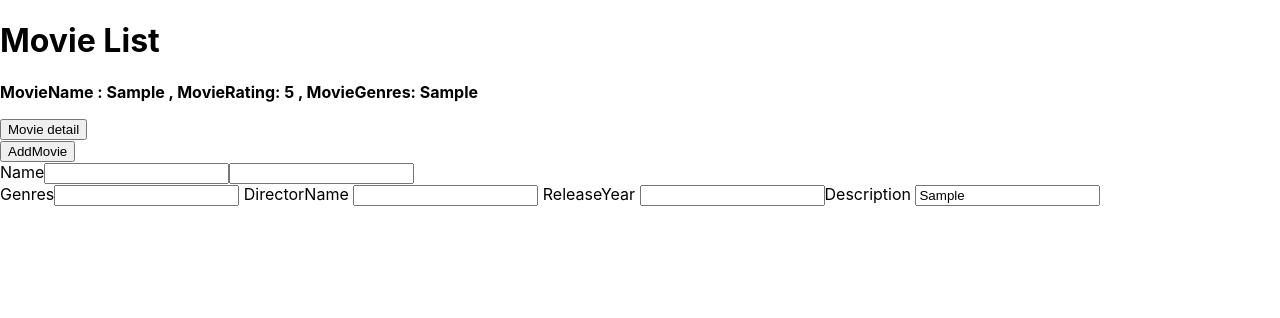
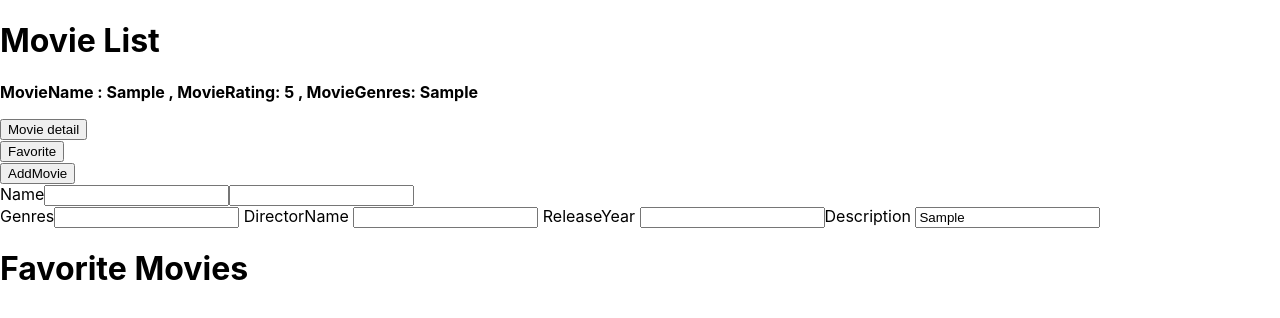
Before and after one commit to Fikerte-T/movie-app, a React (Create React App) app: page / in a window 1280 px wide. Both pictures are taken after typing "Sample", "5", "Sample", "Sample", "Sample", "Sample" into the empty fields and a click on the button "AddMovie". Shown: the top 318 px of the page. Built offline with nearby package versions, Linux system fonts and the light colour scheme.

Commit message:
Favorite feature

```diff
--- a/src/App.js
+++ b/src/App.js
@@ -4,6 +4,7 @@ import React from "react"
 import AddMovie from './component/AddMovie'
 import MovieList from './component/MovieList'
 import AddDetail from './component/AddDetail';
+import FavoriteMovie from './component/FavoriteMovie'
 
 class App extends React.Component {
 
@@ -11,9 +12,9 @@ class App extends React.Component {
     movieList: []
      }
 
-  addMovie =( name,rating, genres, directorName)=>{
+  addMovie =( name,rating, genres, directorName, isFavorite = false)=>{
     const newmovieList=[...this.state.movieList]
-    const item ={name, rating, genres, directorName }
+    const item ={name, rating, genres, directorName, isFavorite }
     newmovieList.push(item)
     this.setState({movieList: newmovieList})
 
@@ -21,15 +22,33 @@ class App extends React.Component {
   handleChange = () =>{
     this.setState({isMovieDetail: !this.state.isMovieDetail})
   }
+  handleFavorite = (name) => {
+    this.setState((prevState) => ({
+      movieList: prevState.movieList.map((movie) => {
+        if (movie.name === name) {
+          return {
+            ...movie,
+            isFavorite: !movie.isFavorite,
+          };
+        }
+        return movie;
+      }),
+    }));
+  }
+
 
   render(){
-    console.log("hi")
     return (
     <>
         <div>
-        <MovieList movieList={this.state.movieList} />
+        <MovieList movieList={this.state.movieList}
+         addFavorite = {this.handleFavorite}
+        />
         <AddMovie movieList={this.state.movieList}
           addMovie = {this.addMovie}
+        />
+        <FavoriteMovie movieList={this.state.movieList}
+
         />
         </div>
 
--- a/src/component/DisplayMovie.js
+++ b/src/component/DisplayMovie.js
@@ -19,6 +19,7 @@ render(){
                 <b> {this.props.movieEach.index}</b>
             </p>
             <AddDetail movieEach={this.props.movieEach} />
+            <button onClick = {() => {this.props.addFavorite(this.props.movieEach.name)}}>Favorite</button>
         </div>
     </>
     )
--- a/src/component/FavoriteMovie.js
+++ b/src/component/FavoriteMovie.js
@@ -0,0 +1,37 @@
+import React from "react"
+import MovieDetail from './MovieDetail'
+import AddDetail from './AddDetail'
+
+class FavoriteMovie extends React.Component{
+
+render(){
+    console.log(this.props.movieList)
+    if((this.props.movieList.length) <= 0) {
+        return(
+            <>
+            <h1>Favorite Movies</h1>
+            <p>No favorite movies</p>
+            </>
+        )
+    }else {
+        return(
+            <>
+                <h1>Favorite Movies</h1>
+                {this.props.movieList.map((movie) =>
+                    {
+                        if(movie.isFavorite) {
+                            return <p>{movie.name}</p>
+                        }
+                    }
+
+                )}
+            </>
+        )
+    }
+
+
+}
+
+}
+
+export default FavoriteMovie;
--- a/src/component/MovieList.js
+++ b/src/component/MovieList.js
@@ -11,7 +11,9 @@ class MovieList extends React.Component{
                 </div>
                 {this.props.movieList.map((movie, index) =>
                 <div>
-                    <DisplayMovie  movieEach={movie} index={index} />
+                    <DisplayMovie  movieEach={movie} index={index}
+                    addFavorite = {this.props.addFavorite}
+                    />
                 </div>
                 )}
 
```
